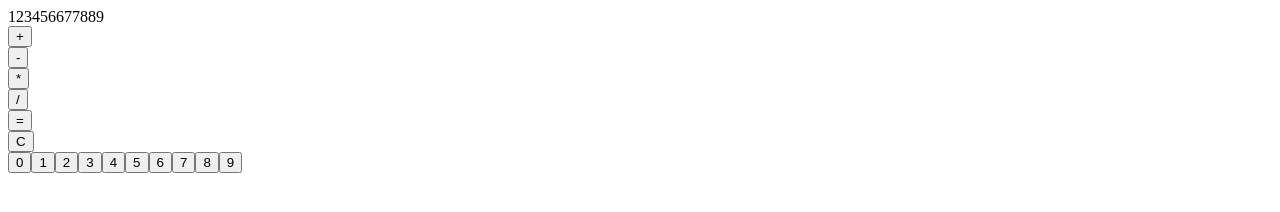
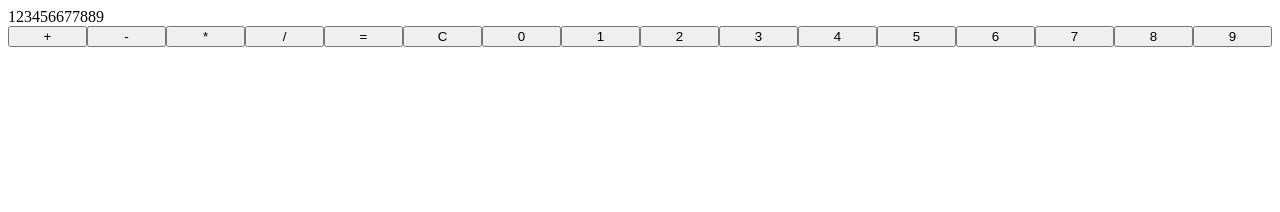
Before and after one commit to harkato/calculator, a plain HTML site: page index.html in a window 1280 px wide. Drawn offline with Linux system fonts and the light colour scheme.

Commit message:
Initial style of the calculator

```diff
--- a/index.html
+++ b/index.html
@@ -12,25 +12,12 @@
         123456677889
     </div>
     <div class="calculator-body">
-        <div >
         <button class="sum">+</button>
-        </div>
-        <div >
         <button class="subtract">-</button>
-        </div>
-        <div >
         <button class="multiply">*</button>
-        </div>
-        <div >
         <button class="divide">/</button>
-        </div>
-        <div >
         <button class="result">=</button>
-        </div>
-        <div >
         <button class="clear">C</button>
-        </div>
-        <div class="digits">
         <button class="0">0</button>
         <button class="1">1</button>
         <button class="2">2</button>
@@ -42,7 +29,6 @@
         <button class="8">8</button>
         <button class="9">9</button>
     </div>
-    </div>
     <script src="script.js"></script>
 </body>
 </html>
--- a/style.css
+++ b/style.css
@@ -1,3 +1,7 @@
-.digits {
+.calculator-body {
     display: flex;
 }
+
+.calculator-body button {
+    width: 10em;
+}
```
Lines whose indentation alone changed are shown as unchanged.
